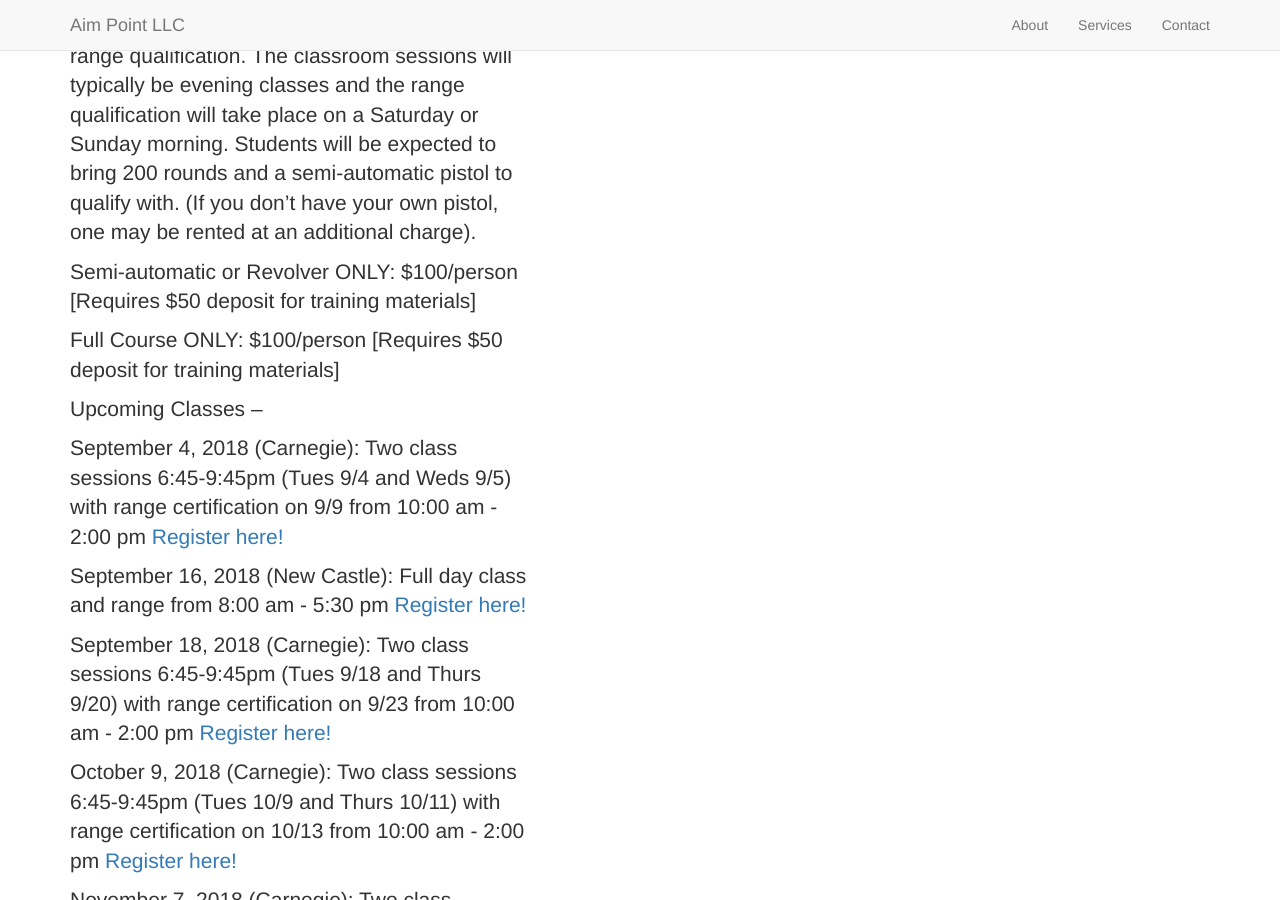
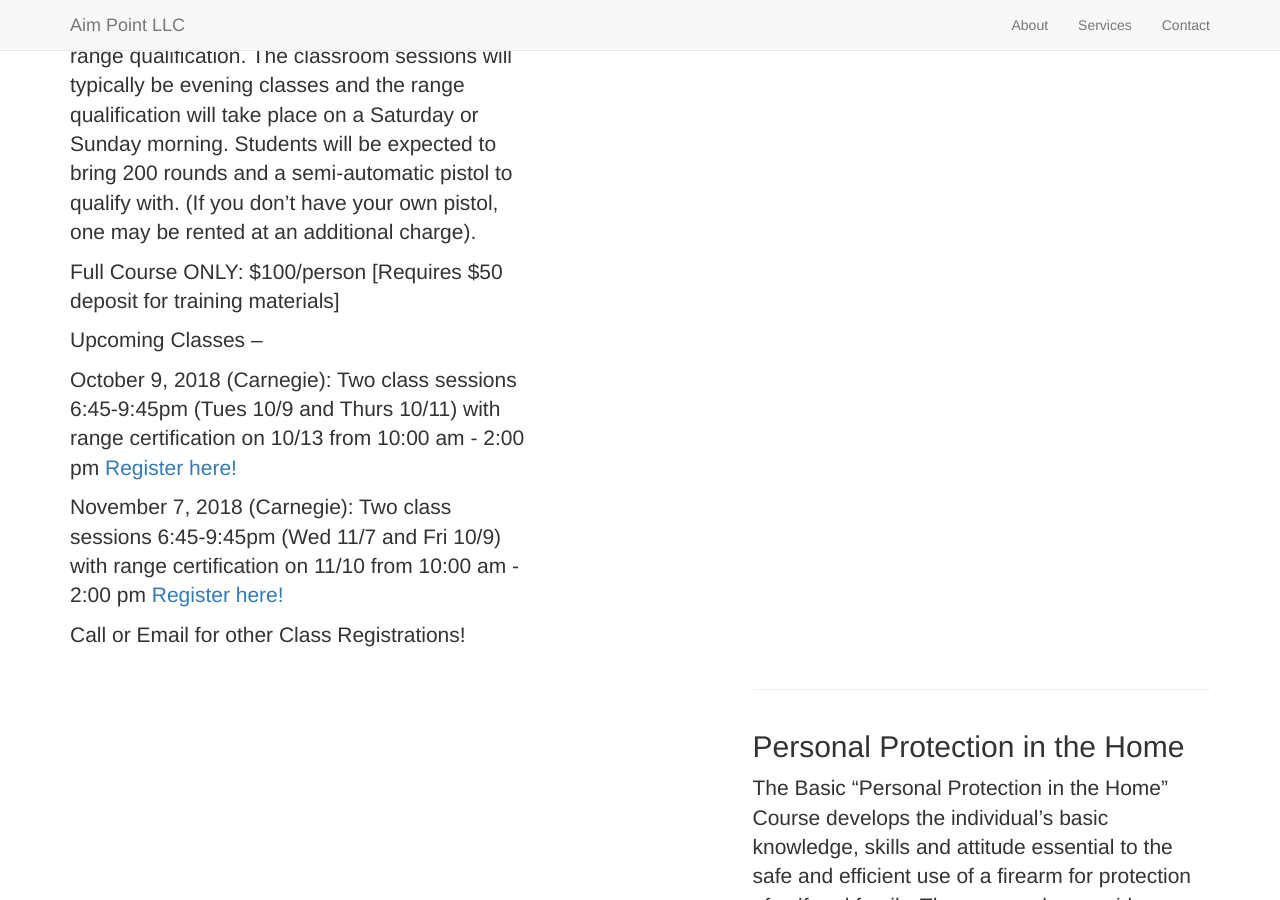
Before and after one commit to aimpoint/aimpoint.github.io, a Jekyll site: the page built from _posts/2016-1-3-basics1.markdown, in a window 1280 px wide and 900 px high, scrolled down 2091 px. Built offline with Jekyll 4.4.1, drawn with Linux system fonts in a browser that asks for light colours; nearby versions of some CDN libraries; library files that are not in the unit come from our copies.

Commit message:
Update 2016-1-3-basics1.markdown

```diff
--- a/_posts/2016-1-3-basics1.markdown
+++ b/_posts/2016-1-3-basics1.markdown
@@ -8,21 +8,10 @@
 This course introduces students to the knowledge, skills, and attitude necessary for owning and using a pistol safely. This course will also help prepare the student for participation in other NRA courses. This is an instructor led only training. The course will be broken down into three segments, two classroom sessions and range qualification.  The classroom sessions will typically be evening classes and the range qualification will take place on a Saturday or Sunday morning.  Students will be expected to bring 200 rounds and a semi-automatic pistol to qualify with. (If you don't have your own pistol, one may be rented at an additional charge).
 
 
-Semi-automatic or Revolver ONLY: $100/person [Requires $50 deposit for training materials]
-
 Full Course ONLY:  $100/person  [Requires $50 deposit for training materials]
 
 
-
 Upcoming Classes --
-
-September 4, 2018 (Carnegie): Two class sessions 6:45-9:45pm (Tues 9/4 and Weds 9/5) with
-range certification on 9/9 from 10:00 am - 2:00 pm <a href="https://www.nrainstructors.org/CourseDetails.aspx?Courseid=499444&seats=8&State=n&zip=15106&radius=25.1&id=56&bsa=&youth=&women=" target="_blank">Register here! </a>
-
-September 16, 2018 (New Castle):  Full day class and range from 8:00 am - 5:30 pm <a href="https://www.nrainstructors.org/CourseDetails.aspx?Courseid=488465&seats=10&State=n&zip=16101&radius=25.1&id=56&bsa=&youth=&women=" target="_blank">Register here! </a>
-
-September 18, 2018 (Carnegie): Two class sessions 6:45-9:45pm (Tues 9/18 and Thurs 9/20) with
-range certification on 9/23 from 10:00 am - 2:00 pm <a href="https://www.nrainstructors.org/CourseDetails.aspx?Courseid=487538&seats=8&State=n&zip=15106&radius=25.1&id=56&bsa=&youth=&women=" target="_blank">Register here! </a>
 
 October 9, 2018 (Carnegie): Two class sessions 6:45-9:45pm (Tues 10/9 and Thurs 10/11) with
 range certification on 10/13 from 10:00 am - 2:00 pm <a href="https://www.nrainstructors.org/CourseDetails.aspx?Courseid=501010&seats=8&State=n&zip=15106&radius=25.1&id=56&bsa=&youth=&women=" target="_blank">Register here! </a>
```
